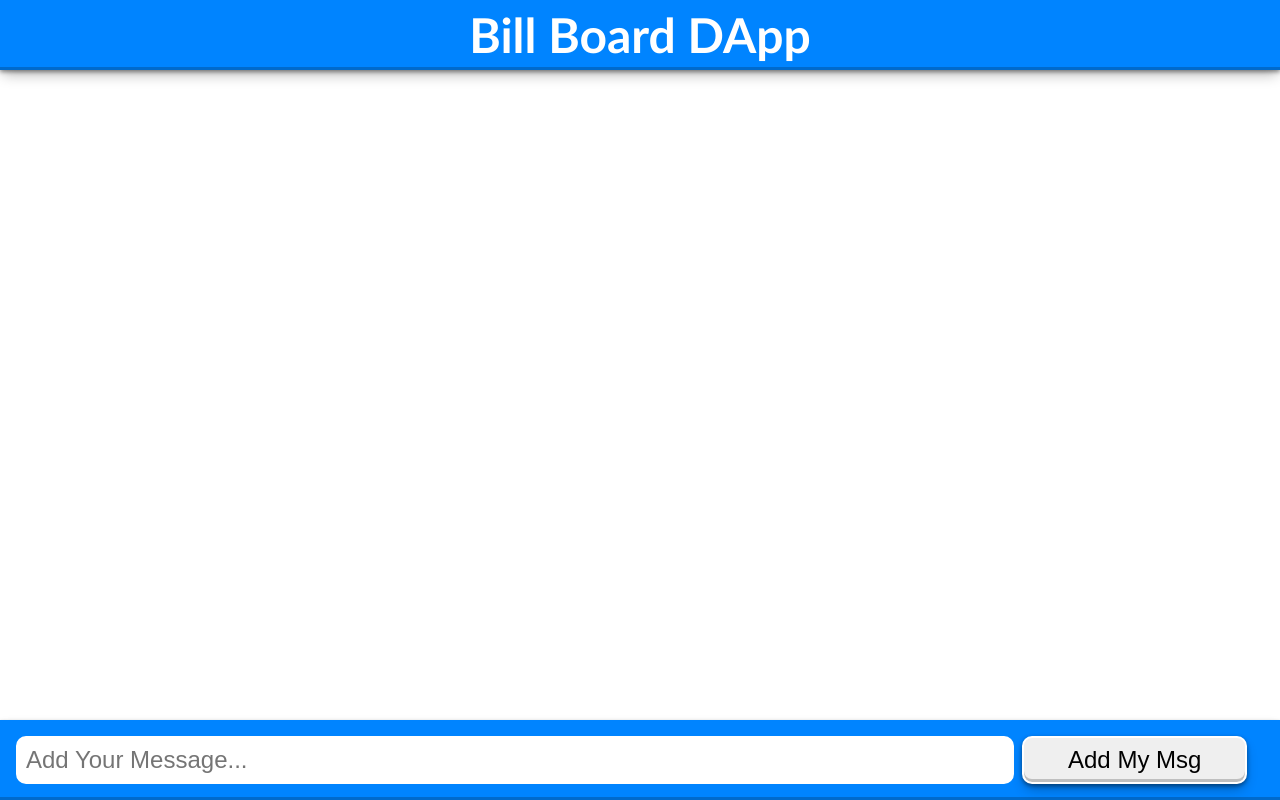
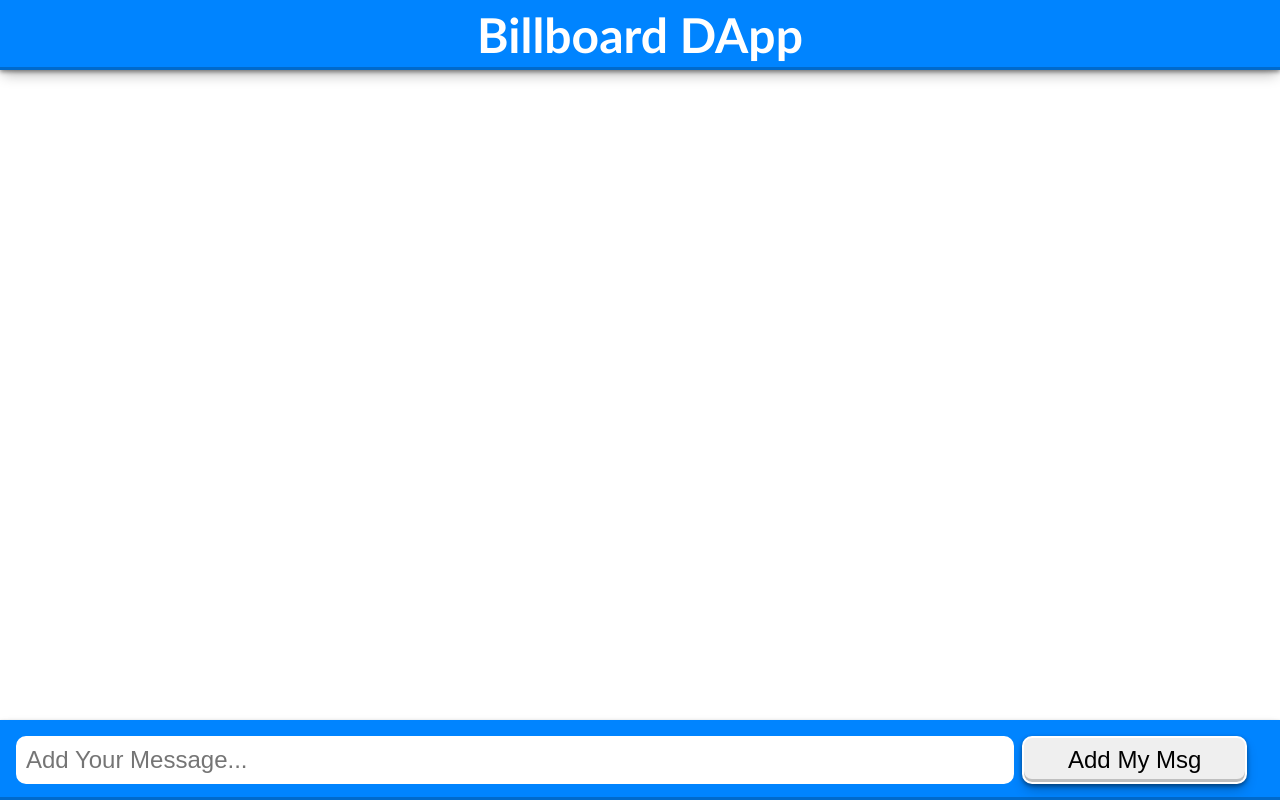
Before and after one commit to VijayAlpha/Aurora-workshop-Bill-Board, a plain HTML site: page front-end/index.html in a window 1280 px wide. Drawn offline with Linux system fonts and the light colour scheme.

Commit message:
Final Commit

```diff
--- a/front-end/app.js
+++ b/front-end/app.js
@@ -73,6 +73,7 @@ async function connectWallet() {
   }
 }
 
+// Get Bills
 const getBillBoards = async () => {
   try {
     const { ethereum } = window;
@@ -110,6 +111,7 @@ const getBillBoards = async () => {
   }
 };
 
+// Add My Bills
 const addMyMessage = async ( msg ) => {
   try {
     const { ethereum } = window;
--- a/front-end/index.html
+++ b/front-end/index.html
@@ -4,6 +4,7 @@
     <meta charset="UTF-8">
     <meta http-equiv="X-UA-Compatible" content="IE=edge">
     <meta name="viewport" content="width=device-width, initial-scale=1.0">
+    <link rel="icon" type="image/x-icon" href="./favicon.png">
     <script
     src="https://cdnjs.cloudflare.com/ajax/libs/ethers/5.7.0/ethers.umd.min.js"
     integrity="sha512-+Ftowzj6zmwHlez4gpQxd7QQUzK/ocgu10pukN3Pyqblni7yJ9r/WTpNHoYKL4DGOp5givxSUZjJcVY7Az9OAQ=="
@@ -12,32 +13,15 @@
   ></script>
 
     <link rel="stylesheet" href="./style.css">
-    <title>Bill Board App</title>
+    <title>Billboard DApp</title>
 </head>
 <body>
     <main>
         <div class="nav">
-            <h1 class="title">Bill Board DApp</h1>
-
-            <!-- <div class="connect__wallet">
-                <button onclick="getBillBoards()">
-                    Connect Wallet
-                </button>
-            </div> -->
+            <h1 class="title">Billboard DApp</h1>
         </div>
 
         <div class="main" id="billboard">
-            <!-- <div class="bill" >
-                <p class="bill__sender">
-                    By:  0x98616A2dadda8ab448e19327fD775836330869e3
-                  </p>
-                <p class="bill__msg">
-                    test Msg one
-                </p>
-                <p class="bill__time">
-                   At: Sat, 01 Oct 2022 06:22:06 GMT
-                </p>
-            </div> -->
         </div>
 
         <div class="input">
@@ -45,7 +29,6 @@
             <button class="send-btn btn" id="add-btn">Add My Msg</button>
         </div>
     </main>
-
     <script src="./app.js"></script>
 </body>
 </html>
--- a/front-end/style.css
+++ b/front-end/style.css
@@ -12,7 +12,6 @@ html{
 .nav{
     background-color: rgb(0, 132, 255);
     color: #fff;
-    /* border-bottom: 1px solid #222; */
     padding: .4rem;
     box-shadow: rgba(0, 0, 0, 0.4) 0px 2px 4px, rgba(0, 0, 0, 0.3) 0px 7px 13px -3px, rgba(0, 0, 0, 0.2) 0px -3px 0px inset;
 }
```
Also changed, not shown: front-end/favicon.png (added).
